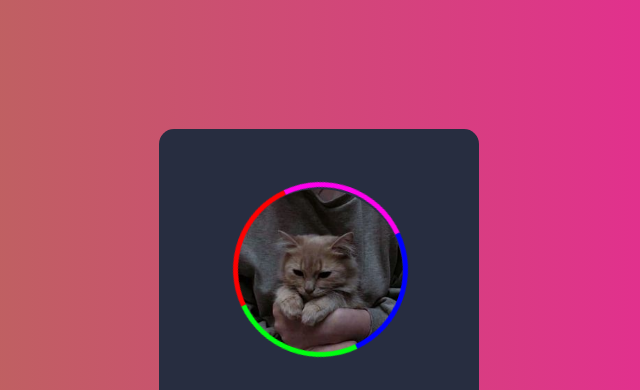
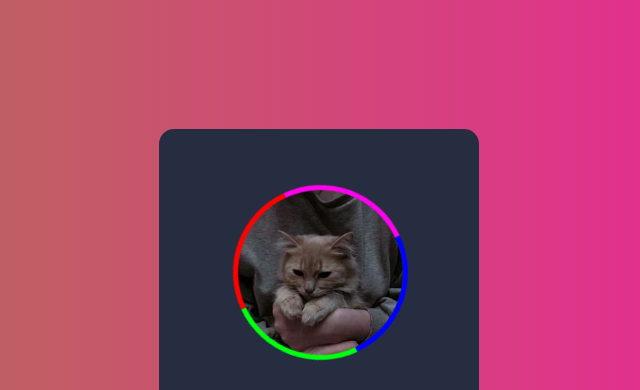
Before and after one commit to Doanhaiduy/portfolio, a plain HTML site: page index.html in a window 1280 px wide. Shown: the top 390 px of the page, 316-956 px from the left. Drawn offline with nearby package versions, Linux system fonts and the light colour scheme; a web font is replaced by a local one.

Commit message:
Update main.css

```diff
--- a/main.css
+++ b/main.css
@@ -105,7 +105,7 @@ body {
     width: 165px;
     height: 165px;
     z-index: 100;
-    top: 13px;
+    top: 16px;
     left: 74px;
     border-radius: 50%;
     border-left: 5px blue solid;
```
